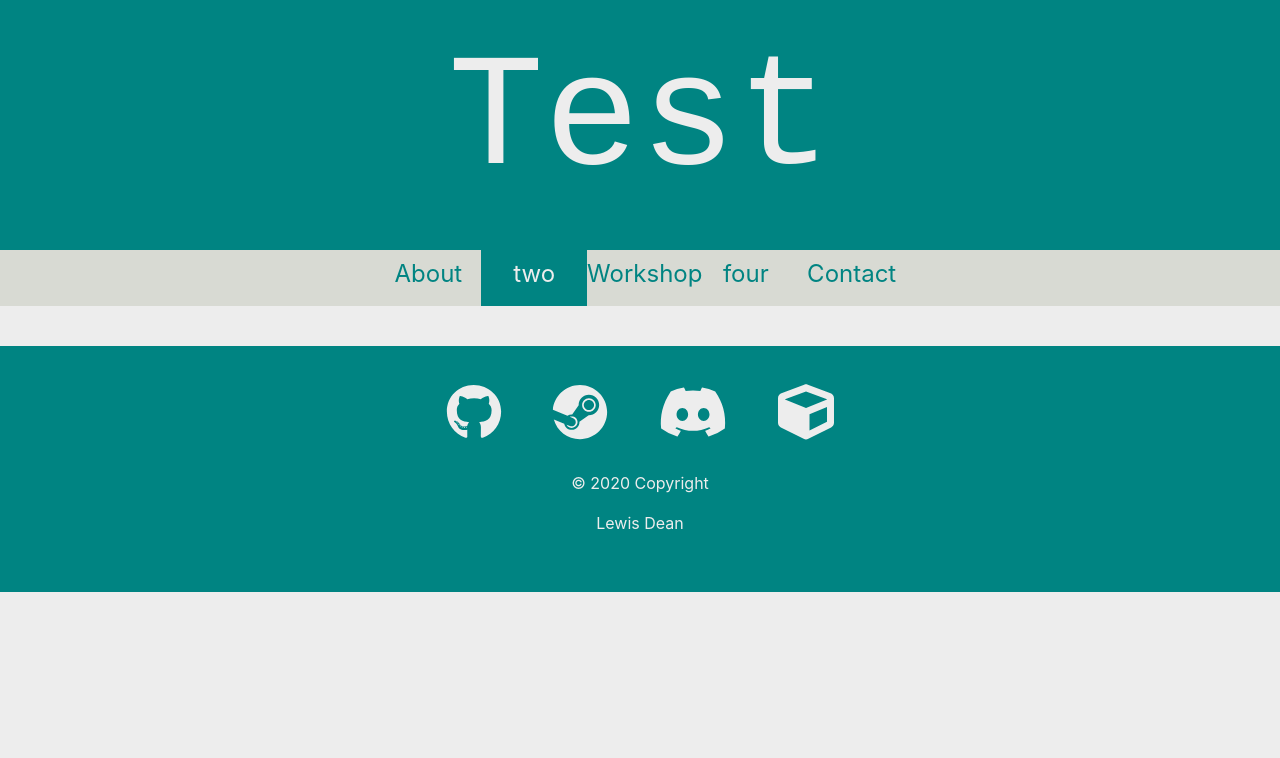
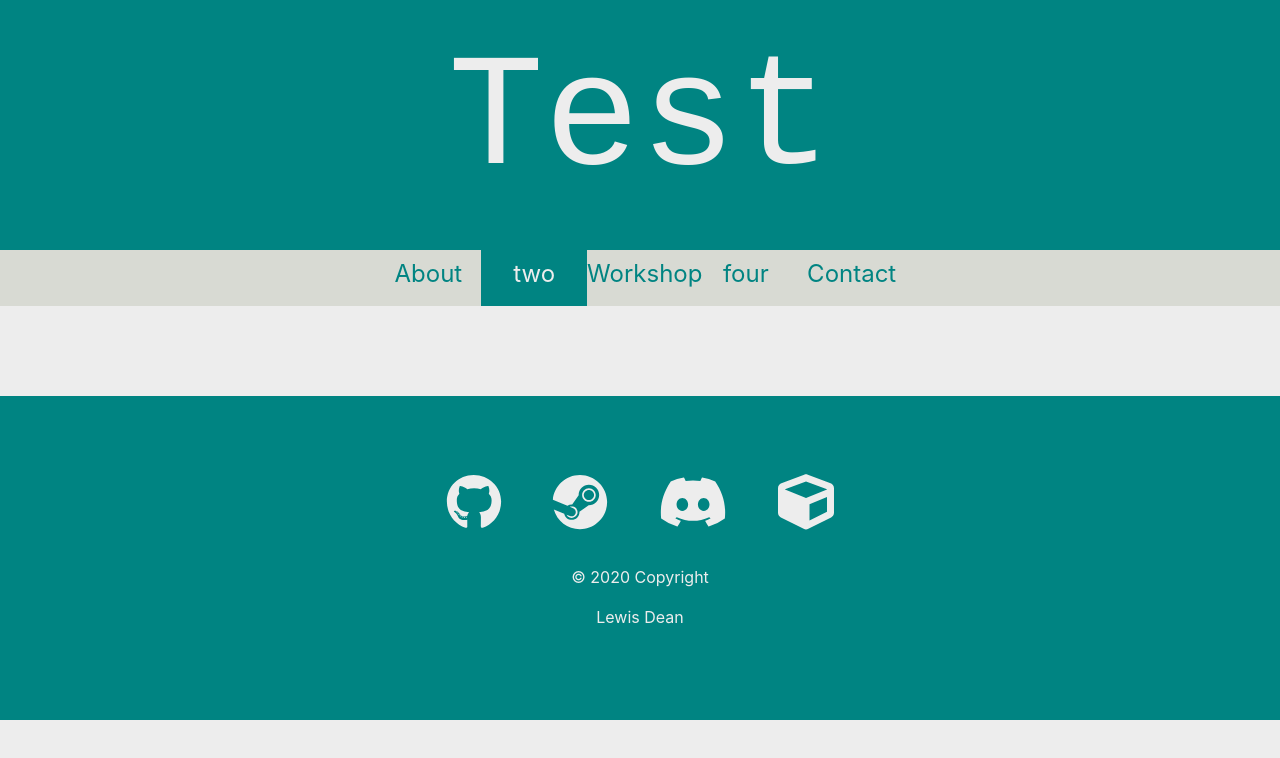
Before and after one commit to lewisdean731/lewisdean-dot-me, a React (Create React App) app: page / in a window 1280 px wide. Shown: the top 758 px of the page. Built offline with nearby package versions, Linux system fonts and the light colour scheme.

Commit message:
More footer styling

```diff
--- a/src/components/BannerTexts/BannerFooter/BannerFooter.js
+++ b/src/components/BannerTexts/BannerFooter/BannerFooter.js
@@ -23,7 +23,7 @@ const BannerFooter = props => {
       </a>
     </Col>
   </Row>
-  <div class="footer-copyright text-center py-3">
+  <div>
     <p>© 2020 Copyright</p>
     <p>Lewis Dean</p>
   </div>
--- a/src/components/BannerTexts/BannerFooter/BannerFooter.module.scss
+++ b/src/components/BannerTexts/BannerFooter/BannerFooter.module.scss
@@ -1,9 +1,13 @@
 @import "../../../styles/resources.scss";
 
 .Footer {
-  bottom: 0;
   text-align: center;
   color: $colour-white;
+  margin-top: 50px;
+  flex-shrink: 0;
+  div {
+    padding-top: 20px;
+  }
 }
 
 .Box {
@@ -23,6 +27,8 @@
   color: $colour-light-grey;
 }
 
+
+
 @media (max-width: 1000px) {
   .Title {
     font-size: 5em;
```
